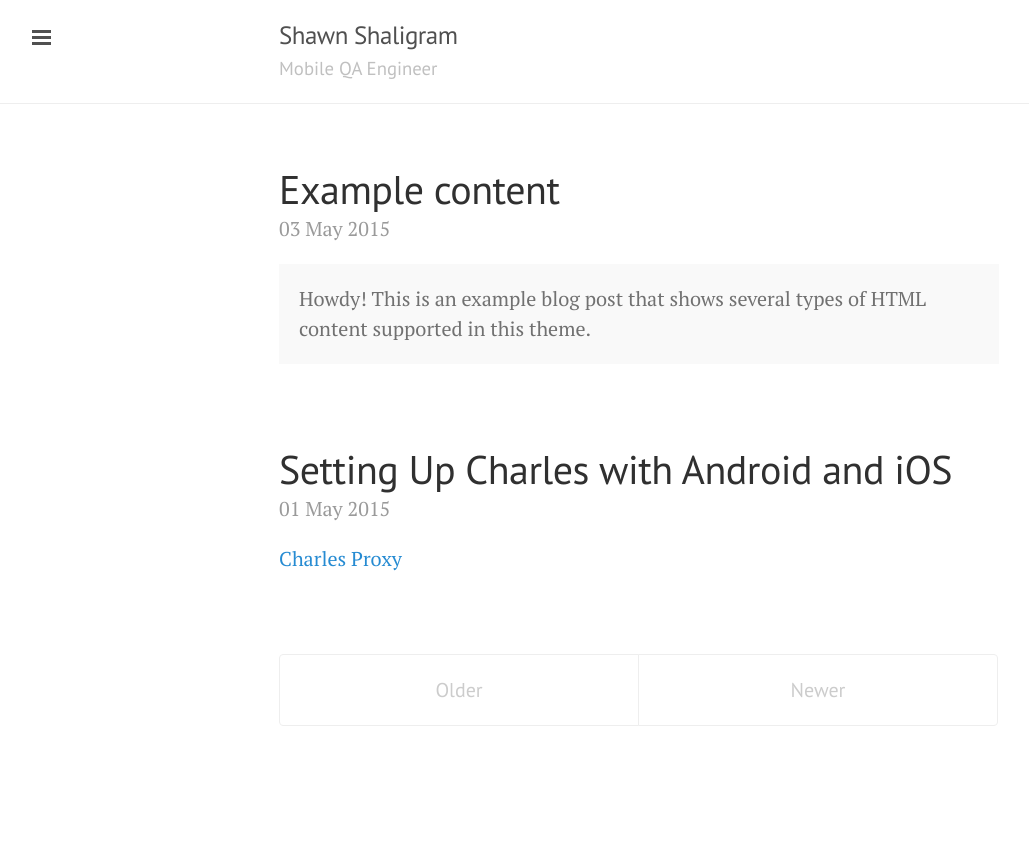
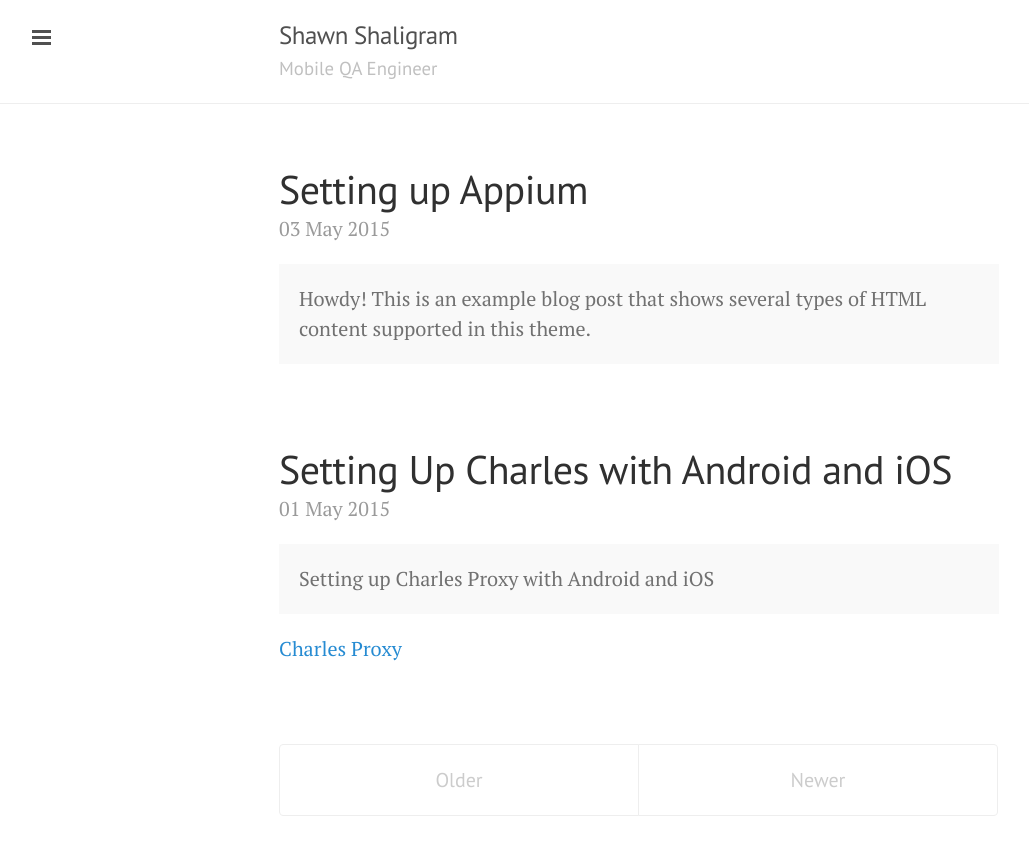
Before and after one commit to shaligramk/shaligramk.github.io, a Jekyll site: the page built from index.html, in a window 1280 px wide. Shown: the top 855 px of the page, without its empty margins (1-1030 px from the left). Built offline with Jekyll 4.4.1, drawn with Linux system fonts in a browser that asks for light colours; Markdown is read by kramdown in place of the engine named in the settings; the list of posts is cut into pages by our own code.

Commit message:
updating blog

```diff
--- a/_includes/head.html
+++ b/_includes/head.html
@@ -6,11 +6,7 @@
   <meta name="viewport" content="width=device-width, initial-scale=1.0, maximum-scale=1">
 
   <title>
-    {% if page.title %}
-      {{ page.title }} &middot; {{ site.title }}
-    {% else %}
-      {{ site.title }} &middot; {{ site.tagline }}
-    {% endif %}
+    Shawn Shaligram - Mobile QA Engineer
   </title>
 
   <!-- CSS -->
--- a/_posts/2015-05-01-whats-charles.md
+++ b/_posts/2015-05-01-whats-charles.md
@@ -3,4 +3,8 @@
 title: Setting Up Charles with Android and iOS
 ---
 
+<div class="message">
+  Setting up Charles Proxy with Android and iOS
+</div>
+
 [Charles Proxy](http://charlesproxy.com)
--- a/_posts/2015-05-03-setting-appium.md
+++ b/_posts/2015-05-03-setting-appium.md
@@ -1,6 +1,6 @@
 ---
 layout: post
-title: Example content
+title: Setting up Appium
 ---
 
 
```
